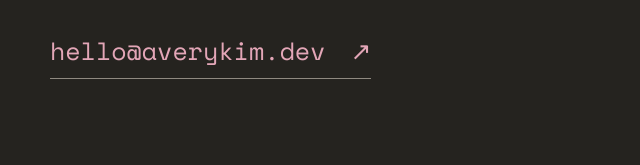
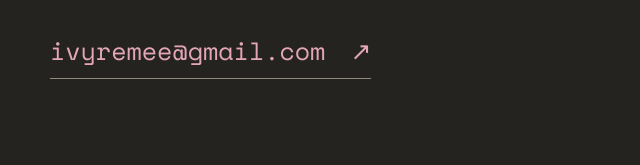
Before and after one commit to ivyremee/portfolio, a plain HTML site: page projects/wildfire.html in a window 1280 px wide. Shown: the part 3554-3719 px from the top of the page, 0-640 px from the left. Drawn offline with nearby package versions, Linux system fonts and the light colour scheme.

Commit message:
Update contact email in footer

```diff
--- a/projects/wildfire.html
+++ b/projects/wildfire.html
@@ -126,7 +126,7 @@
     <div class="page-shell">
       <p class="kicker kicker--light">03 / Say hello</p>
       <h2 class="section-title section-title--footer">Have a question worth<br>digging into?</h2>
-      <a class="footer__contact" href="mailto:hello@averykim.dev">hello@averykim.dev <span class="footer__contact-icon" aria-hidden="true">↗</span></a>
+      <a class="footer__contact" href="mailto:ivyremee@gmail.com">ivyremee@gmail.com<span class="footer__contact-icon" aria-hidden="true">↗</span></a>
       <div class="footer__row">
         <p>Data, code &amp; good questions.</p>
         <div class="footer__links">
```
